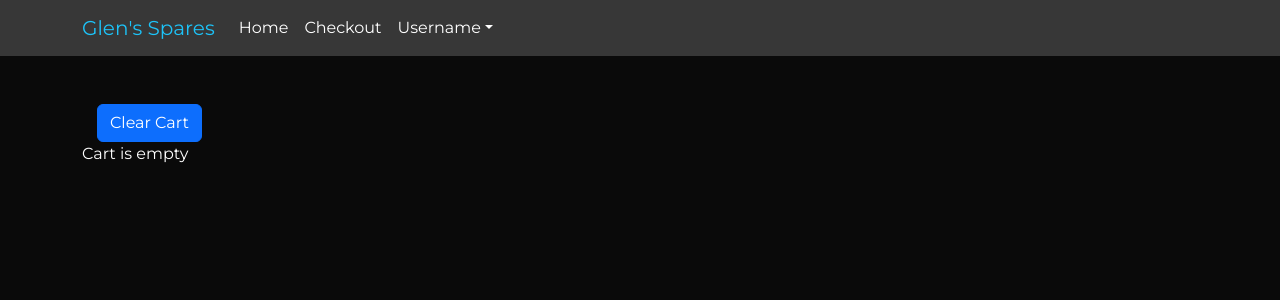
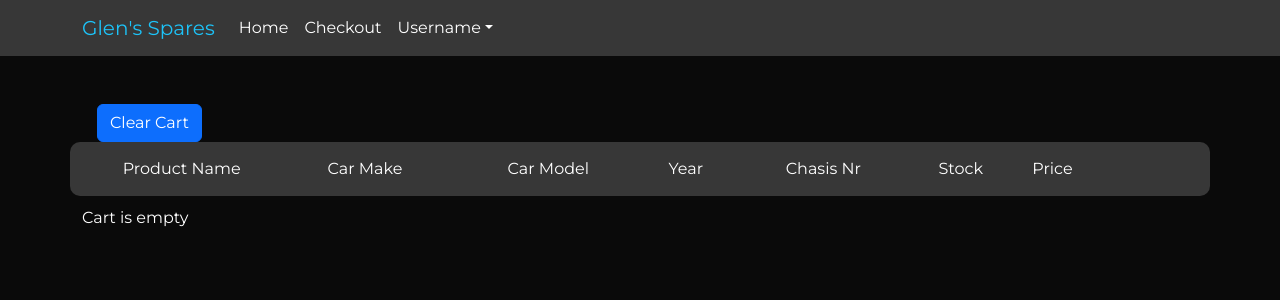
Before and after one commit to EConradie/DV200_MidTermAssessment, a React (Create React App) app in the folder client/: page /checkout in a window 1280 px wide. Shown: the top 300 px of the page. Built offline with nearby package versions, Linux system fonts and the light colour scheme.

Commit message:
checkout header updated

```diff
--- a/client/src/components/checkout.js
+++ b/client/src/components/checkout.js
@@ -40,6 +40,38 @@ function Checkout() {
 
     return (
         <>
+            <Row className='product-container d-flex align-items-center'>
+                <Col xs={2} className='text-center'>
+                    <p>Product Name</p>
+                </Col>
+
+                <Col xs={2} className='text-center'>
+                    <p>Car Make</p>
+                </Col>
+
+                <Col xs={2} className='text-center'>
+                    <p>Car Model</p>
+                </Col>
+
+                <Col xs={1} className='text-center'>
+                    <p>Year</p>
+                </Col>
+
+                <Col xs={2} className='text-center'>
+                    <p>Chasis Nr</p>
+                </Col>
+
+
+                <Col xs={1} className='text-center'>
+                    <p>Stock</p>
+                </Col>
+
+                <Col xs={1} className='text-center'>
+                    <p>Price</p>
+                </Col>
+
+
+            </Row>
             {sessionStorage.getItem('selectedProducts') && JSON.parse(sessionStorage.getItem('selectedProducts')).length > 0 ?
                 JSON.parse(sessionStorage.getItem('selectedProducts')).map((productId) => {
                     const product = products.find(p => p.id === productId);
@@ -50,27 +82,27 @@ function Checkout() {
                                 <p>{product.name}</p>
                             </Col>
 
-                            <Col xs={2}>
+                            <Col xs={2} className='text-center'>
                                 <p>{product.make}</p>
                             </Col>
 
-                            <Col xs={2}>
+                            <Col xs={2} className='text-center'>
                                 <p>{product.model}</p>
                             </Col>
 
-                            <Col xs={1}>
+                            <Col xs={1} className='text-center'>
                                 <p>{product.year}</p>
                             </Col>
 
-                            <Col xs={2}>
+                            <Col xs={2} className='text-center'>
                                 <p>{product.chase}</p>
                             </Col>
 
-                            <Col xs={1}>
+                            <Col xs={1} className='text-center'>
                                 <p>{product.stock}</p>
                             </Col>
 
-                            <Col xs={1}>
+                            <Col xs={1} className='text-center'>
                                 <p>R{product.price}</p>
                             </Col>
 
```
